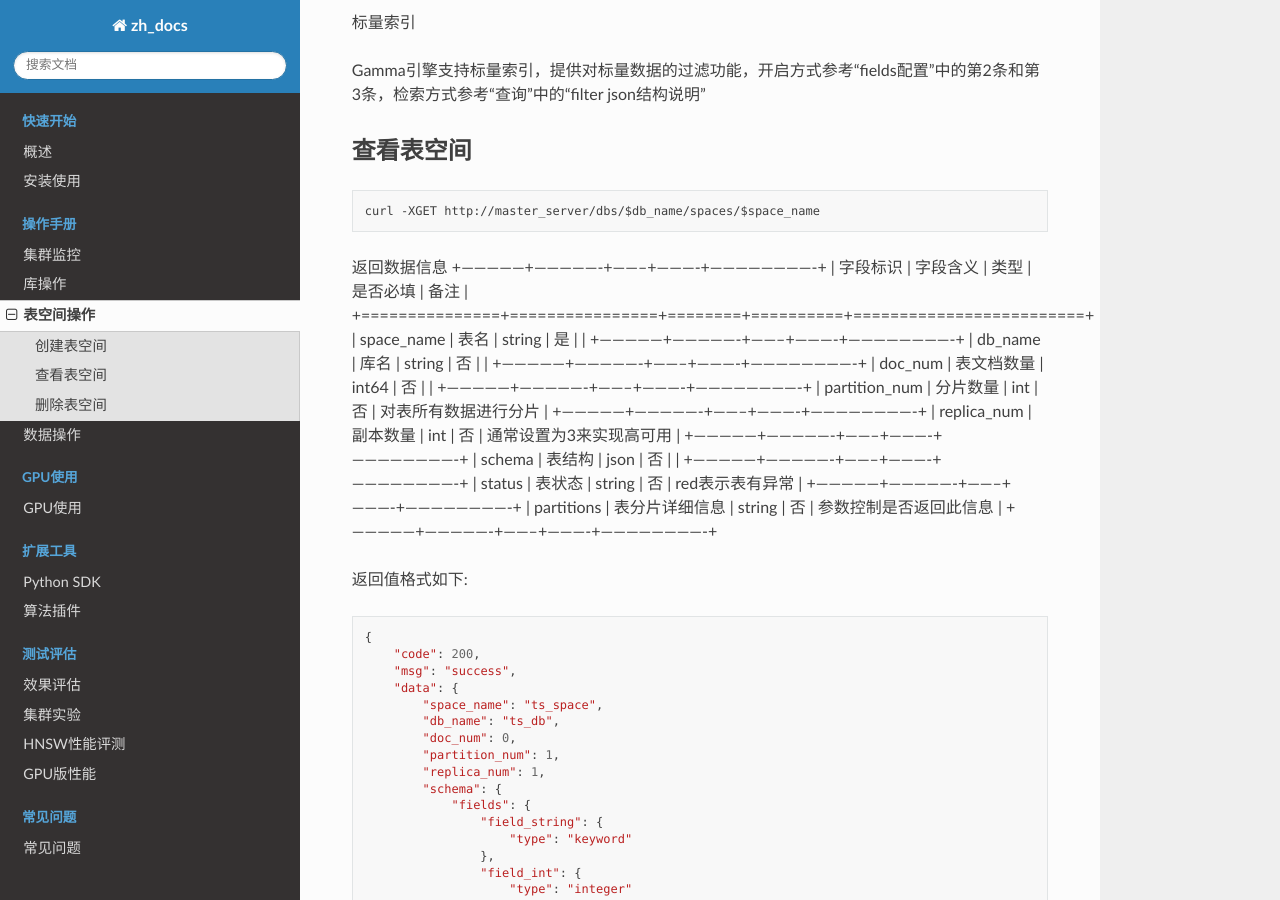
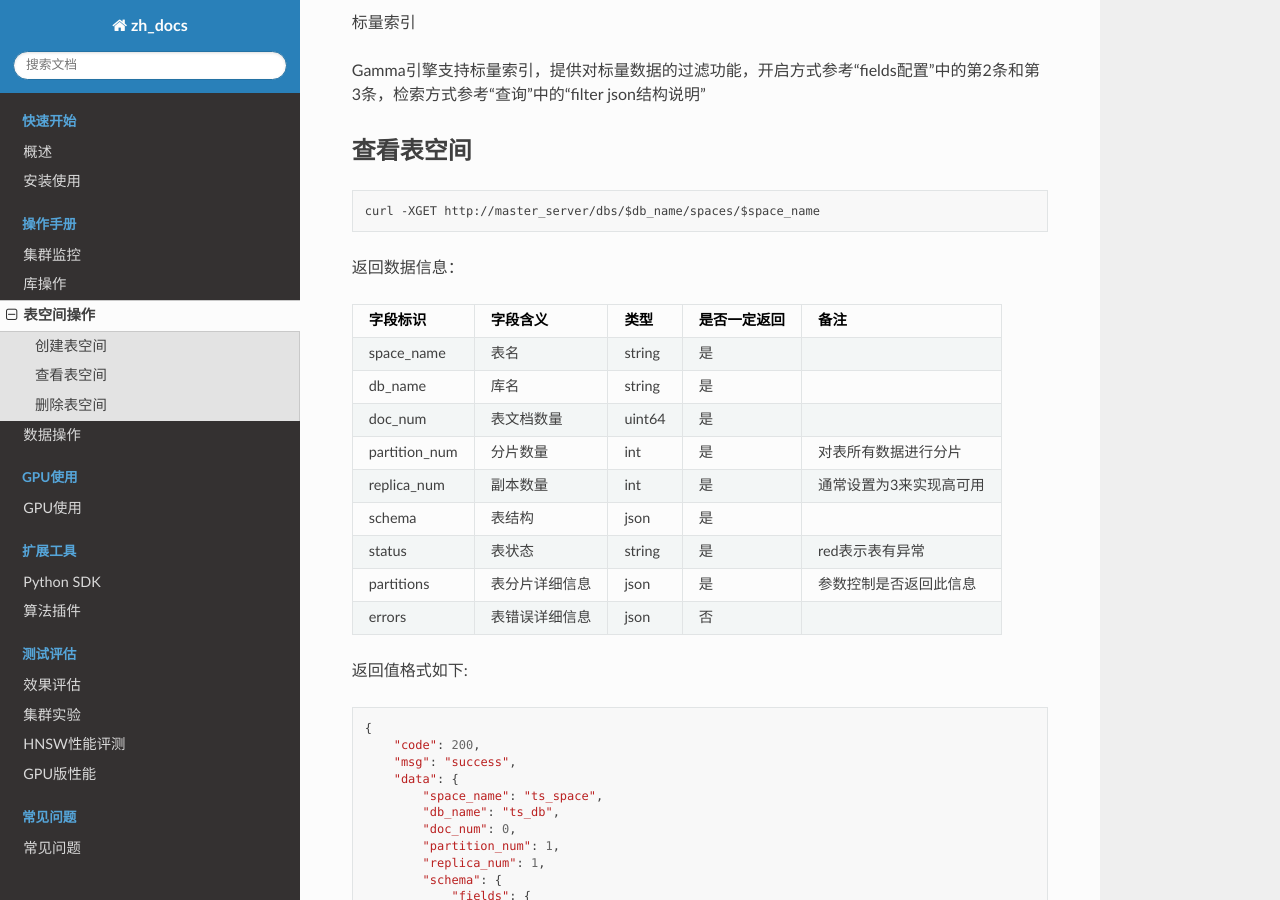
Before and after one commit to vearch/zh_docs, a Sphinx documentation site: the page built from docs/source/use_op/op_space.rst, in a window 1280 px wide and 900 px high, scrolled down 6019 px. Built offline with Sphinx 7.4.7 and the Read the Docs theme 2.0.0, drawn with Linux system fonts in a browser that asks for light colours; pages that are not in the unit, such as notebooks, are missing from menus.

Commit message:
update space

```diff
--- a/docs/source/use_op/op_space.rst
+++ b/docs/source/use_op/op_space.rst
@@ -320,26 +320,29 @@ Gamma引擎支持标量索引，提供对标量数据的过滤功能，开启方
 
   curl -XGET http://master_server/dbs/$db_name/spaces/$space_name
 
-返回数据信息
-+---------------+----------------+--------+----------+-------------------------+
-|   字段标识    |    字段含义    |  类型  | 是否必填 |          备注           |
-+===============+================+========+==========+=========================+
-| space_name    | 表名           | string | 是       |                         |
-+---------------+----------------+--------+----------+-------------------------+
-| db_name       | 库名           | string | 否       |                         |
-+---------------+----------------+--------+----------+-------------------------+
-| doc_num       | 表文档数量     | int64  | 否       |                         |
-+---------------+----------------+--------+----------+-------------------------+
-| partition_num | 分片数量       | int    | 否       | 对表所有数据进行分片      |
-+---------------+----------------+--------+----------+-------------------------+
-| replica_num   | 副本数量       | int    | 否       | 通常设置为3来实现高可用 |
-+---------------+----------------+--------+----------+-------------------------+
-| schema        | 表结构         | json   | 否       |                         |
-+---------------+----------------+--------+----------+-------------------------+
-| status        | 表状态         | string | 否       | red表示表有异常         |
-+---------------+----------------+--------+----------+-------------------------+
-| partitions    | 表分片详细信息 | string | 否       | 参数控制是否返回此信息  |
-+---------------+----------------+--------+----------+-------------------------+
+返回数据信息：
+
++---------------+----------------+--------+--------------+-------------------------+
+|   字段标识    |    字段含义    |  类型  | 是否一定返回 |          备注           |
++===============+================+========+==============+=========================+
+| space_name    | 表名           | string | 是           |                         |
++---------------+----------------+--------+--------------+-------------------------+
+| db_name       | 库名           | string | 是           |                         |
++---------------+----------------+--------+--------------+-------------------------+
+| doc_num       | 表文档数量     | uint64 | 是           |                         |
++---------------+----------------+--------+--------------+-------------------------+
+| partition_num | 分片数量       | int    | 是           | 对表所有数据进行分片    |
++---------------+----------------+--------+--------------+-------------------------+
+| replica_num   | 副本数量       | int    | 是           | 通常设置为3来实现高可用 |
++---------------+----------------+--------+--------------+-------------------------+
+| schema        | 表结构         | json   | 是           |                         |
++---------------+----------------+--------+--------------+-------------------------+
+| status        | 表状态         | string | 是           | red表示表有异常         |
++---------------+----------------+--------+--------------+-------------------------+
+| partitions    | 表分片详细信息 | json   | 是           | 参数控制是否返回此信息  |
++---------------+----------------+--------+--------------+-------------------------+
+| errors        | 表错误详细信息 | json   | 否           |                         |
++---------------+----------------+--------+--------------+-------------------------+
 
 返回值格式如下:
 ::
```
